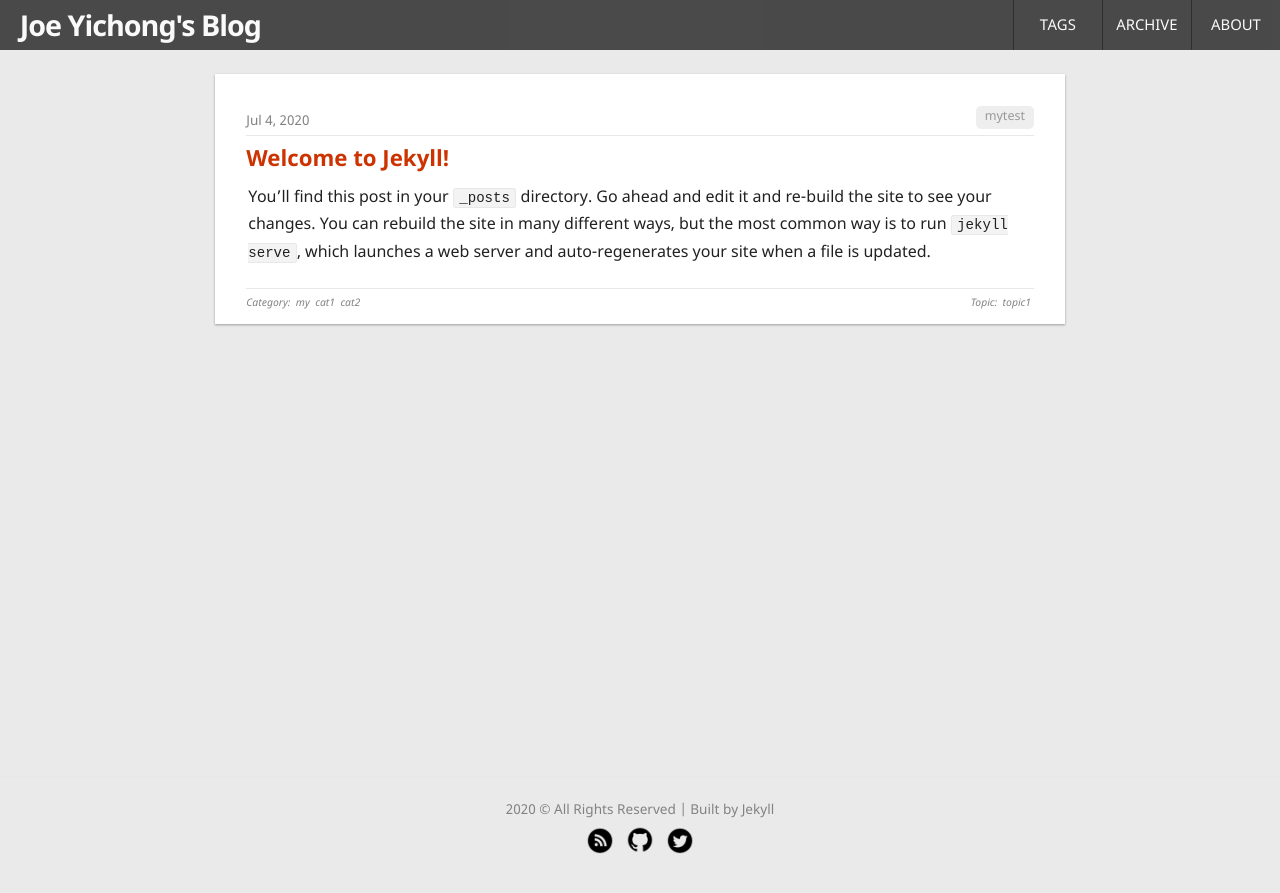
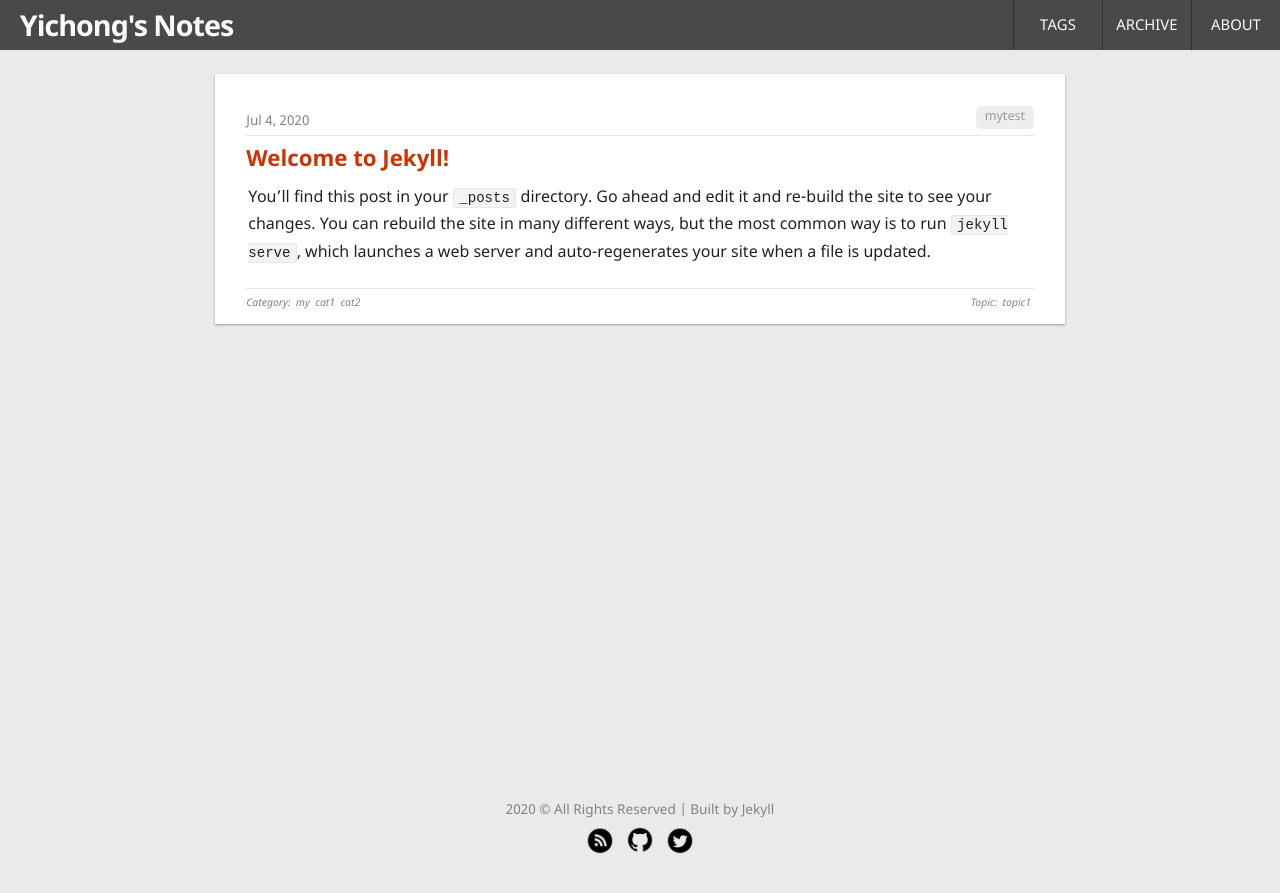
Before and after one commit to yichon/blog, a Jekyll site: the page built from index.html, in a window 1280 px wide. Shown: the top 893 px of the page. Built offline with Jekyll 4.4.1, drawn with Linux system fonts in a browser that asks for light colours.

Commit message:
site title changed

```diff
--- a/_config.yml
+++ b/_config.yml
@@ -1,5 +1,5 @@
 #######################################################
-title                : Joe Yichong's Blog
+title                : Yichong's Notes
 author               : Joe Yichong
 email                : yichong.joe [at] gmail.com
 description          : A tech blog
```
